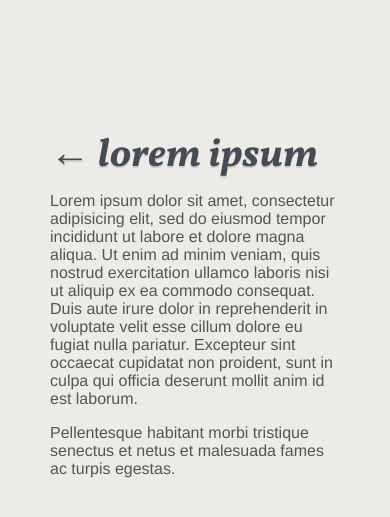
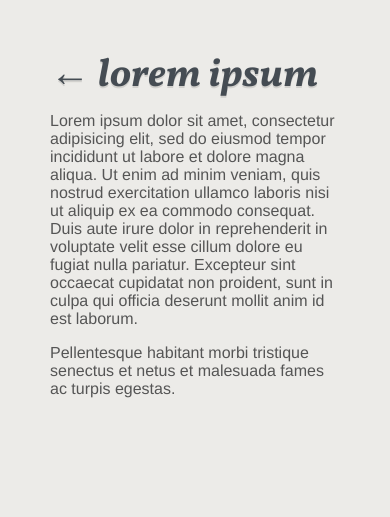
Before and after one commit to alialo/alialo.github.com, a Jekyll site: the page built from _posts/2012-03-23-this-is-my-title.markdown, in a window 390 px wide. Shown: the top 517 px of the page. Built offline with Jekyll 4.4.1, drawn with Linux system fonts in a browser that asks for light colours; nearby versions of some CDN libraries.

Commit message:
fixed content start for mobiles

```diff
--- a/css/base.css
+++ b/css/base.css
@@ -282,6 +282,11 @@ border-radius: 3px;
 		width: auto;
 		max-width: none;
 	}
+	#post {
+		position: relative;
+		margin: 0 auto 40px;
+		max-width: 1136px;
+	}
 	h1 {
 		margin-top: 10px;
 		font-size: 2.5em;
```
